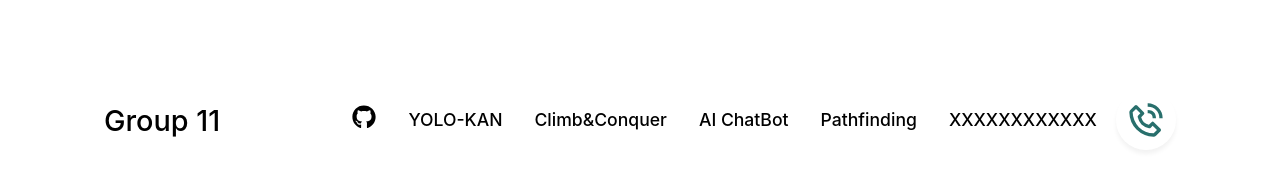
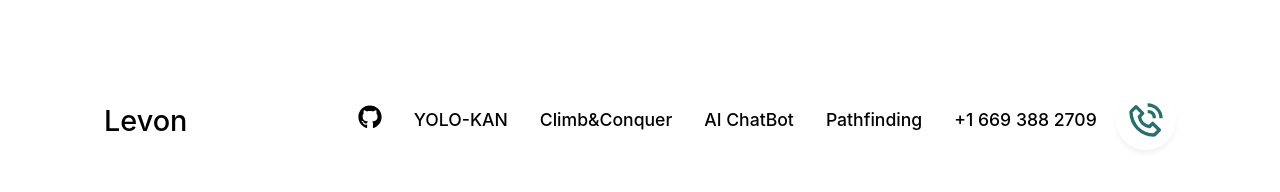
Before and after one commit to shankswhite/myBlog2, a React (Vite) app: page / in a window 1280 px wide. Shown: the top 192 px of the page. Built offline with nearby package versions, Linux system fonts and the light colour scheme; no server answers; what aws-amplify would draw is missing.

Commit message:
change my name back

```diff
--- a/src/components/Header/HeaderComponent.tsx
+++ b/src/components/Header/HeaderComponent.tsx
@@ -34,7 +34,7 @@ export default function HeaderComponent() {
     className={`paddings ${css.wrapper}`}>
       <div className={`flexCenter innerWidth ${css.container}`}>
         <div className={css.name}>
-          Group 11
+          Levon
         </div>
 
         <ul
@@ -57,7 +57,7 @@ export default function HeaderComponent() {
           <li><Link to="/pathfinding">Pathfinding</Link></li>
 
           <li className={`flexCenter ${css.phone}`}>
-            <p>XXXXXXXXXXXX</p>
+            <p>+1 669 388 2709</p>
             <BiPhoneCall size={"40px"}/>
           </li>
 
```
